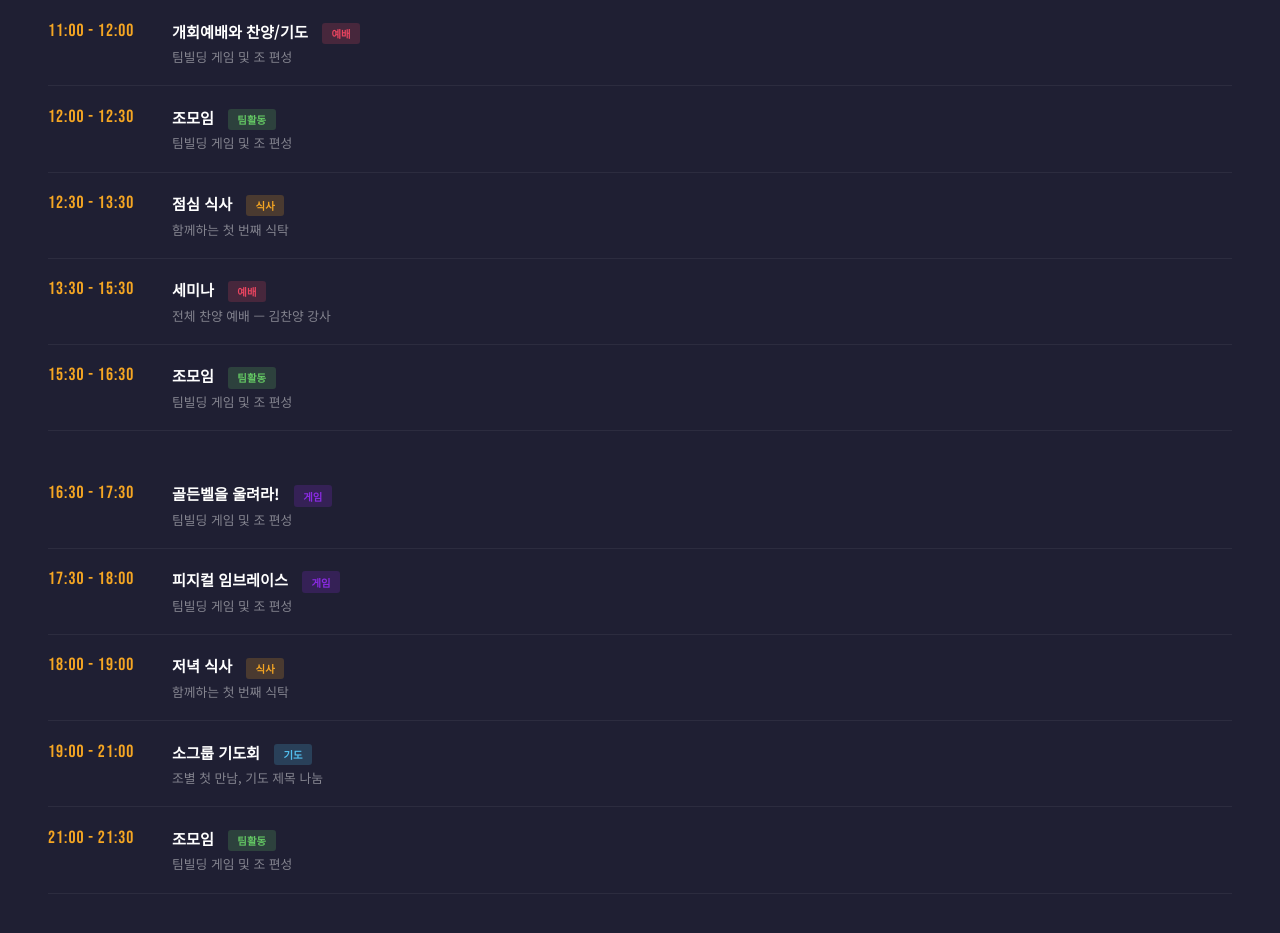
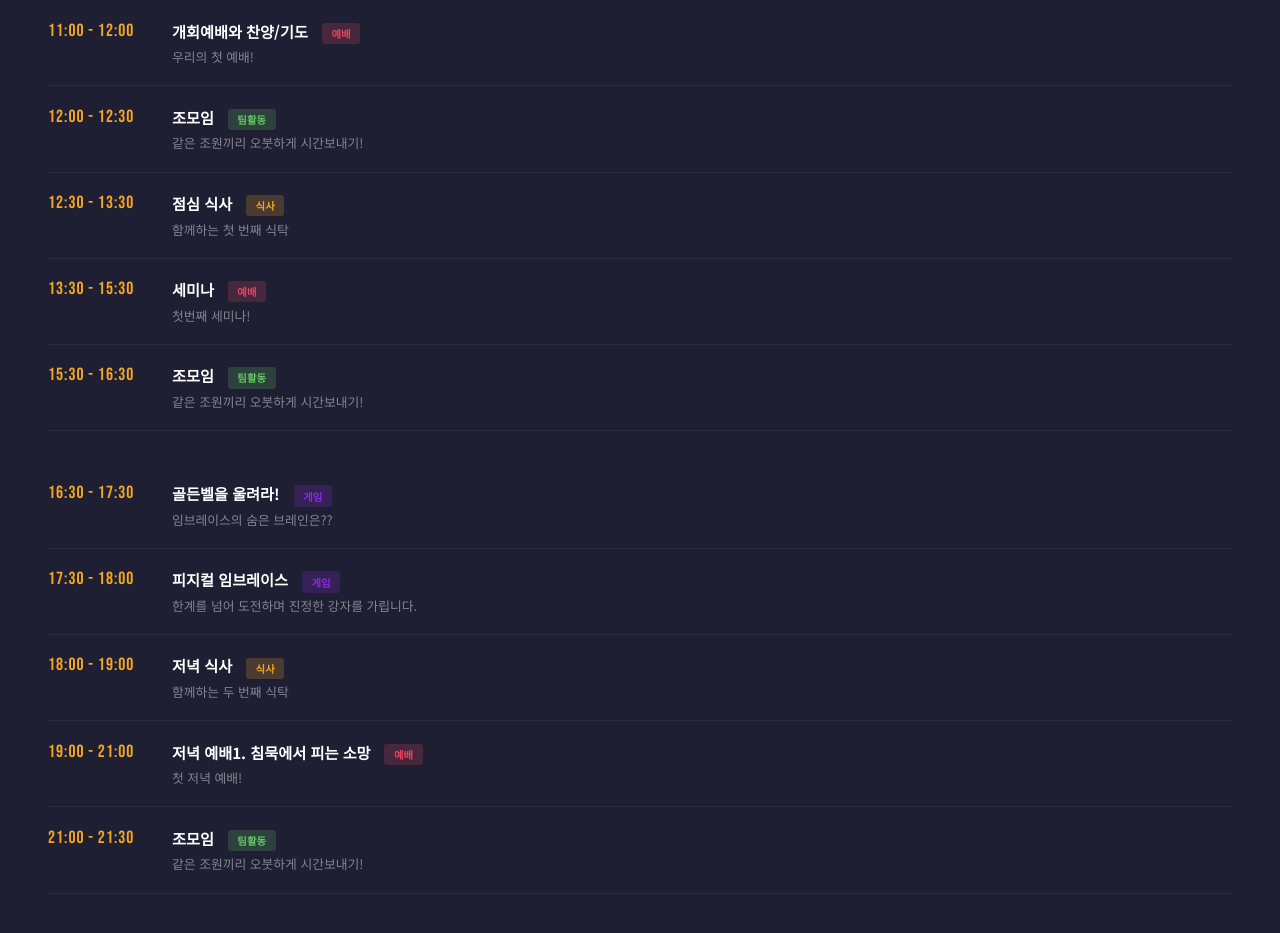
Before and after one commit to Ezekiel-Lee/EJEPCamp2026, a plain HTML site: page index.html in a window 1280 px wide. Shown: the part 1920-2853 px from the top of the page. Drawn offline with Linux system fonts and the light colour scheme.

Commit message:
Update some details
modify some details

```diff
--- a/index.html
+++ b/index.html
@@ -319,11 +319,11 @@
       </div>
       <div class="schedule-item">
         <div class="s-time">11:00 - 12:00</div>
-        <div><div class="s-title">개회예배와 찬양/기도 <span class="s-badge badge-worship">예배</span></div><div class="s-desc">팀빌딩 게임 및 조 편성</div></div>
+        <div><div class="s-title">개회예배와 찬양/기도 <span class="s-badge badge-worship">예배</span></div><div class="s-desc">우리의 첫 예배!</div></div>
       </div>
       <div class="schedule-item">
         <div class="s-time">12:00 - 12:30</div>
-        <div><div class="s-title">조모임 <span class="s-badge badge-team">팀활동</span></div><div class="s-desc">팀빌딩 게임 및 조 편성</div></div>
+        <div><div class="s-title">조모임 <span class="s-badge badge-team">팀활동</span></div><div class="s-desc">같은 조원끼리 오붓하게 시간보내기!</div></div>
       </div>
       <div class="schedule-item">
         <div class="s-time">12:30 - 13:30</div>
@@ -331,36 +331,41 @@
       </div>
       <div class="schedule-item">
         <div class="s-time">13:30 - 15:30</div>
-        <div><div class="s-title">세미나 <span class="s-badge badge-worship">예배</span></div><div class="s-desc">전체 찬양 예배 — 김찬양 강사</div></div>
+        <div><div class="s-title">세미나 <span class="s-badge badge-worship">예배</span></div><div class="s-desc">첫번째 세미나!</div></div>
       </div>
             <div class="schedule-item">
         <div class="s-time">15:30 - 16:30</div>
-        <div><div class="s-title">조모임 <span class="s-badge badge-team">팀활동</span></div><div class="s-desc">팀빌딩 게임 및 조 편성</div></div>
+        <div><div class="s-title">조모임 <span class="s-badge badge-team">팀활동</span></div><div class="s-desc">같은 조원끼리 오붓하게 시간보내기!</div></div>
       </div>
       </div>
       <div class="schedule-item">
         <div class="s-time">16:30 - 17:30</div>
-        <div><div class="s-title">골든벨을 울려라! <span class="s-badge badge-game">게임</span></div><div class="s-desc">팀빌딩 게임 및 조 편성</div></div>
+        <div><div class="s-title">골든벨을 울려라! <span class="s-badge badge-game">게임</span></div><div class="s-desc">임브레이스의 숨은 브레인은??</div></div>
       </div>
       <div class="schedule-item">
         <div class="s-time">17:30 - 18:00</div>
-        <div><div class="s-title">피지컬 임브레이스 <span class="s-badge badge-game">게임</span></div><div class="s-desc">팀빌딩 게임 및 조 편성</div></div>
+        <div><div class="s-title">피지컬 임브레이스 <span class="s-badge badge-game">게임</span></div><div class="s-desc">한계를 넘어 도전하며 진정한 강자를 가립니다.</div></div>
       </div>
       <div class="schedule-item">
         <div class="s-time">18:00 - 19:00</div>
-        <div><div class="s-title">저녁 식사 <span class="s-badge badge-meal">식사</span></div><div class="s-desc">함께하는 첫 번째 식탁</div></div>
+        <div><div class="s-title">저녁 식사 <span class="s-badge badge-meal">식사</span></div><div class="s-desc">함께하는 두 번째 식탁</div></div>
       </div>
       <div class="schedule-item">
         <div class="s-time">19:00 - 21:00</div>
-        <div><div class="s-title">소그룹 기도회 <span class="s-badge badge-pray">기도</span></div><div class="s-desc">조별 첫 만남, 기도 제목 나눔</div></div>
+        <div><div class="s-title">저녁 예배1. 침묵에서 피는 소망 <span class="s-badge badge-worship">예배</span></div><div class="s-desc">첫 저녁 예배!</div></div>
       </div>
         <div class="schedule-item">
         <div class="s-time">21:00 - 21:30</div>
-        <div><div class="s-title">조모임 <span class="s-badge badge-team">팀활동</span></div><div class="s-desc">팀빌딩 게임 및 조 편성</div></div>
+        <div><div class="s-title">조모임 <span class="s-badge badge-team">팀활동</span></div><div class="s-desc">같은 조원끼리 오붓하게 시간보내기!</div></div>
       </div>
+
     </div>
     <div class="schedule-day" id="day1">
-      <div class="schedule-item">
+     <div class="schedule-item">
+        <div class="s-time">08:00 - 09:00</div>
+        <div><div class="s-title">아침 식사 <span class="s-badge badge-meal">식사</span></div><div class="s-desc">함께하는 첫 번째 식탁</div></div>
+      </div>
+     <div class="schedule-item">
         <div class="s-time">07:00</div>
         <div><div class="s-title">아침 경건회 <span class="s-badge badge-pray">기도</span></div><div class="s-desc">QT 및 개인 묵상 시간</div></div>
       </div>
```
